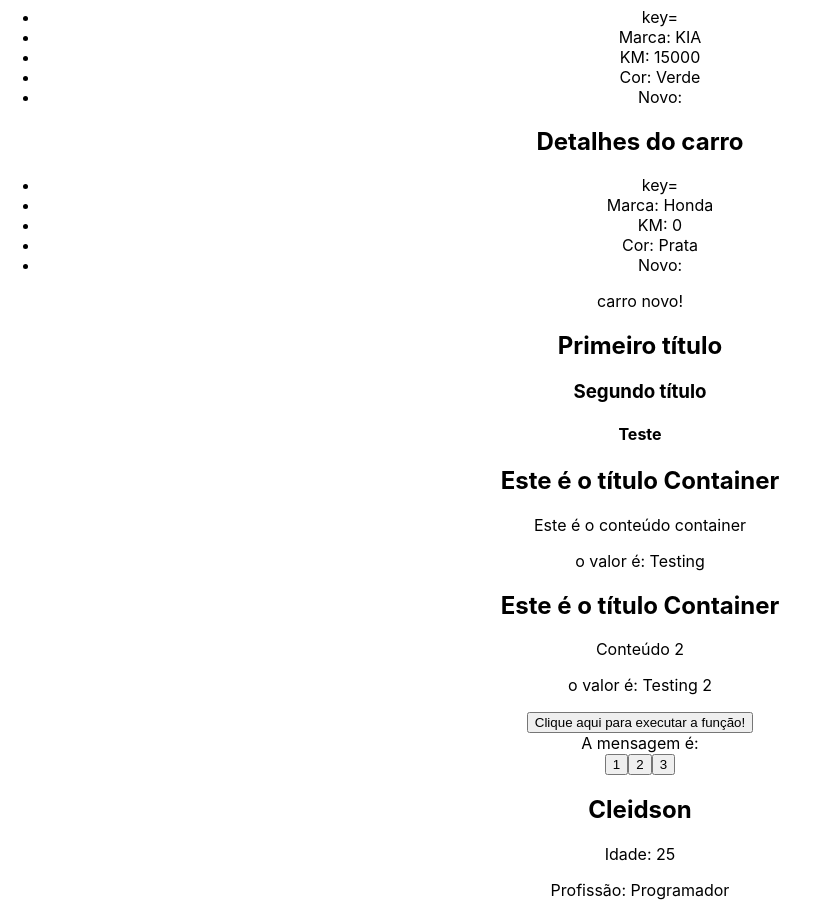
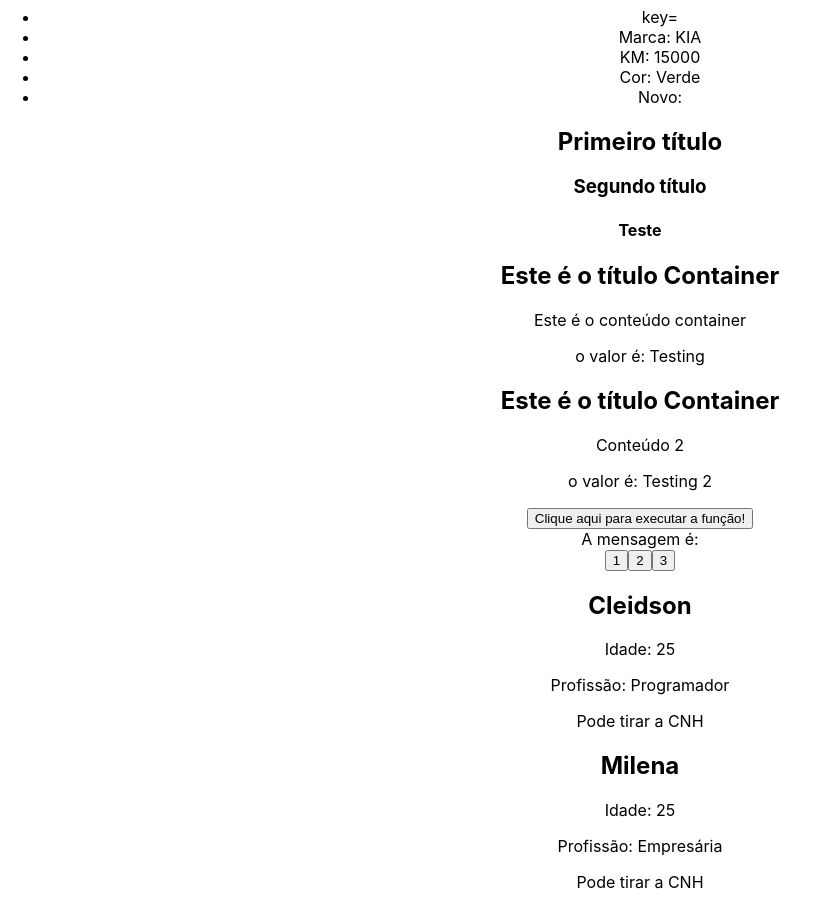
Before and after one commit to CFias/react, a React (Create React App) app in the folder 3_SECTION3/section3/: page / in a window 1280 px wide. Shown: the part 2680-3594 px from the top of the page, without its empty margins (0-819 px from the left). Built offline with nearby package versions, Linux system fonts and the light colour scheme.

Commit message:
Update App.js

```diff
--- a/3_SECTION3/section3/src/App.js
+++ b/3_SECTION3/section3/src/App.js
@@ -19,8 +19,7 @@ function App() {
 
   const cars = [
     { id: 1, brand: "Ferrari", color: "Vermelha", km: 0, newCar: true },
-    { id: 2, brand: "KIA", color: "Verde", km: 15000, newCar: false },
-    { id: 3, brand: "Honda", color: "Prata", km: 0, newCar: true }
+    { id: 2, brand: "KIA", color: "Verde", km: 15000, newCar: false }
   ];
 
   function showMessage() {
```
